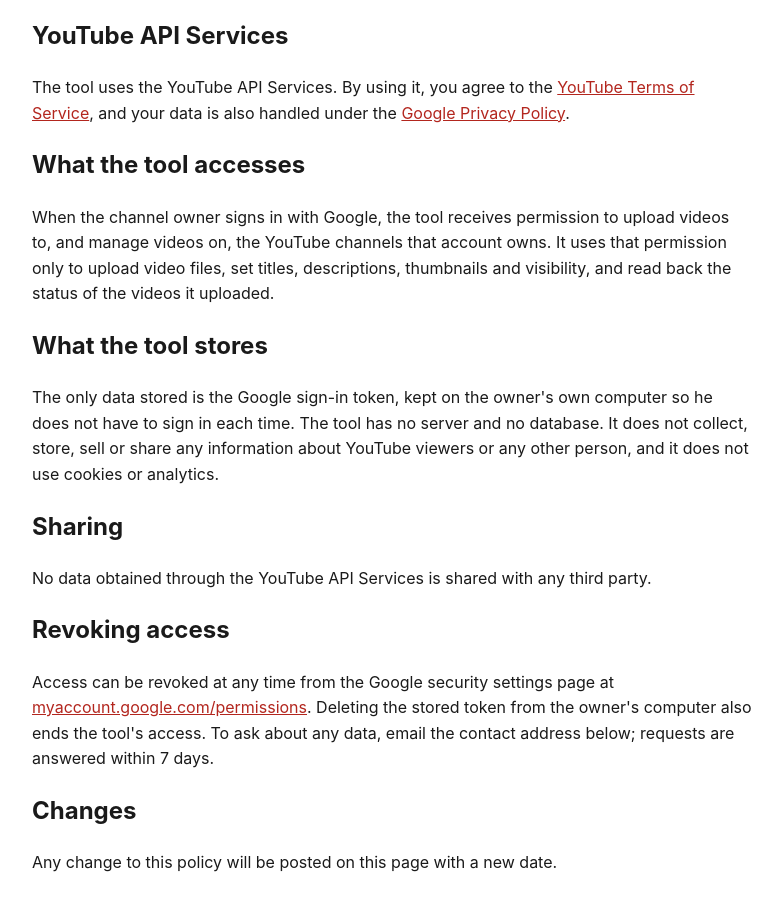
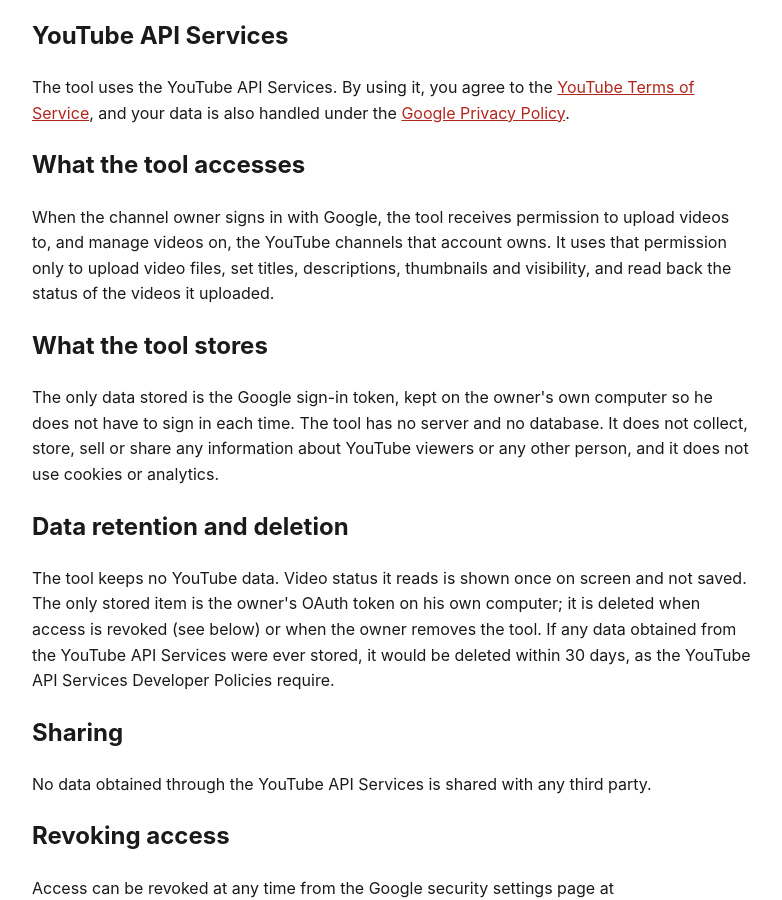
Before and after one commit to Bfiadonu/bfiadonu.github.io, a plain HTML site: page privacy.html in a window 1280 px wide. Shown: the part 193-1093 px from the top of the page, without its empty margins (248-1030 px from the left). Drawn offline with Linux system fonts and the light colour scheme.

Commit message:
Privacy: add data retention and deletion; homepage: YouTube + privacy link up top
Co-Authored-By: Claude Opus 5.5 <noreply@anthropic.com>

```diff
--- a/privacy.html
+++ b/privacy.html
@@ -7,6 +7,8 @@
 <p>When the channel owner signs in with Google, the tool receives permission to upload videos to, and manage videos on, the YouTube channels that account owns. It uses that permission only to upload video files, set titles, descriptions, thumbnails and visibility, and read back the status of the videos it uploaded.</p>
 <h2>What the tool stores</h2>
 <p>The only data stored is the Google sign-in token, kept on the owner's own computer so he does not have to sign in each time. The tool has no server and no database. It does not collect, store, sell or share any information about YouTube viewers or any other person, and it does not use cookies or analytics.</p>
+<h2>Data retention and deletion</h2>
+<p>The tool keeps no YouTube data. Video status it reads is shown once on screen and not saved. The only stored item is the owner's OAuth token on his own computer; it is deleted when access is revoked (see below) or when the owner removes the tool. If any data obtained from the YouTube API Services were ever stored, it would be deleted within 30 days, as the YouTube API Services Developer Policies require.</p>
 <h2>Sharing</h2>
 <p>No data obtained through the YouTube API Services is shared with any third party.</p>
 <h2>Revoking access</h2>
```
Also changed, not shown: index.html (+1 -0 lines).
